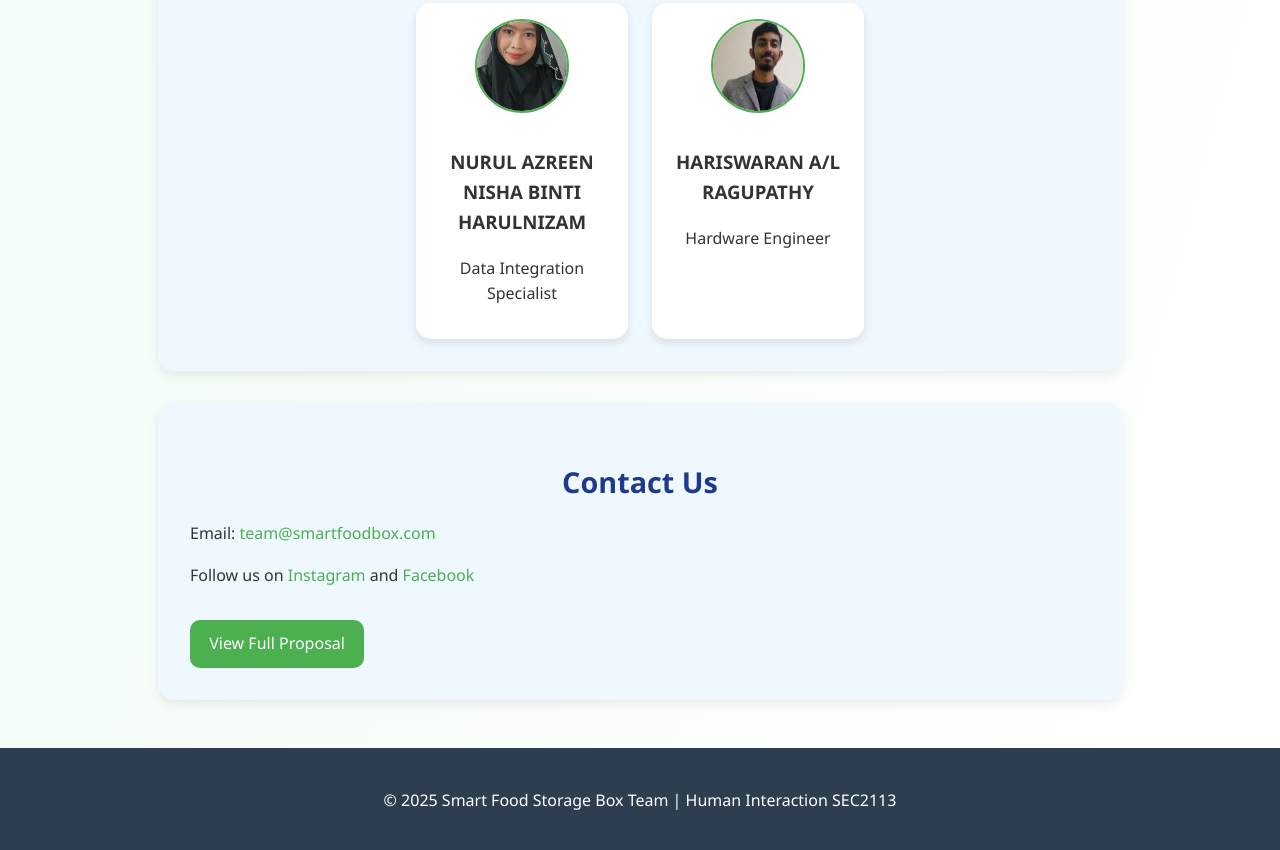
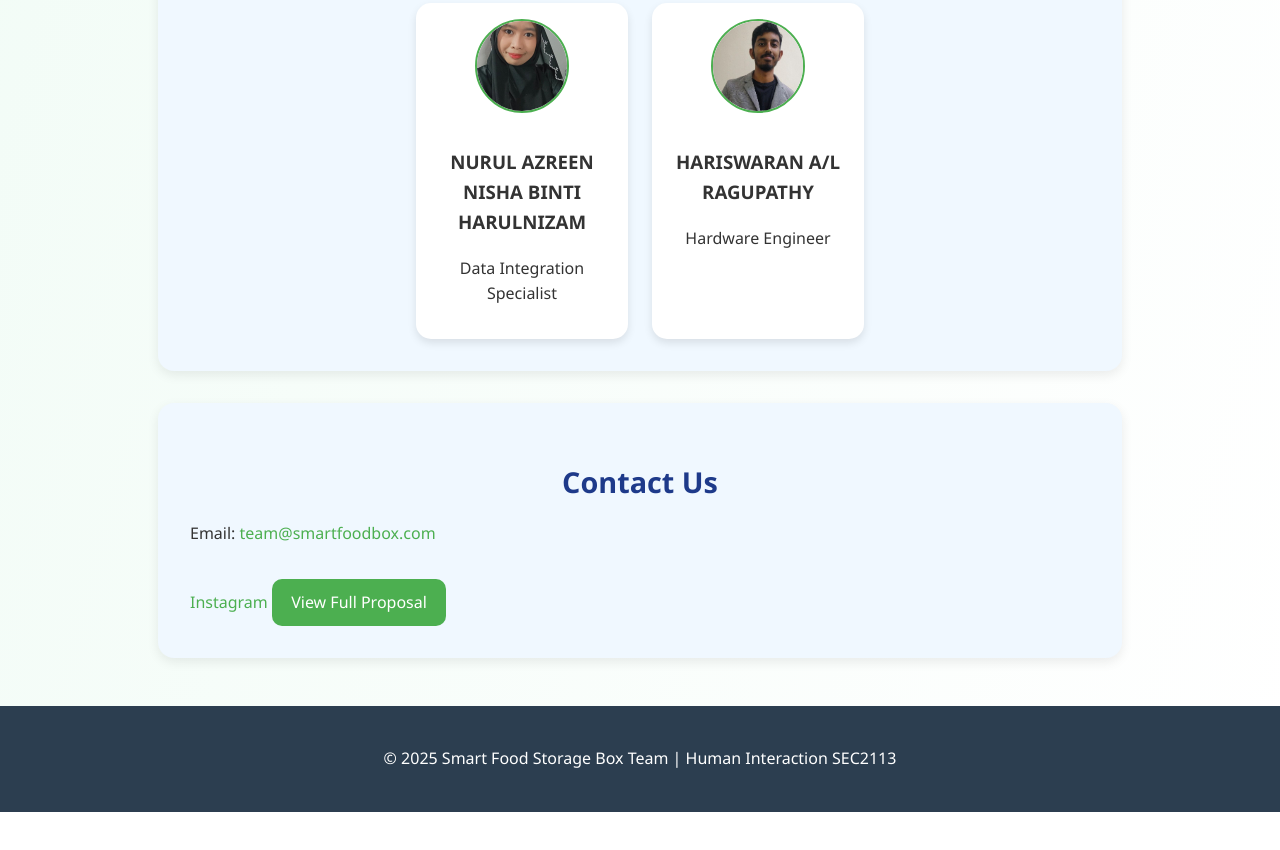
Before and after one commit to yoursnami/food, a plain HTML site: page index.html in a window 1280 px wide. Shown: the part 4040-4890 px from the top of the page. After the commit the page ends 4852 px from the top, so only its background shows below. Drawn offline with Linux system fonts and the light colour scheme.

Commit message:
Update index.html

```diff
--- a/index.html
+++ b/index.html
@@ -230,7 +230,8 @@
   <section>
     <h2>Contact Us</h2>
     <p>Email: <a href="mailto:team@smartfoodbox.com">team@smartfoodbox.com</a></p>
-    <p>Follow us on <a href="https://www.instagram.com/viscountesly_?igsh=MTBzb3BhaThnMXZqaQ%3D%3D&utm_source=qr">Instagram</a> and <a href="#">Facebook</a></p>
+    <a href="https://www.instagram.com/viscountesly_" target="_blank">Instagram</a>
+
       <a href="https://docs.google.com/document/d/e/2PACX-1vSnDjfjo6Dei_VpKK9sp1_Y2N5GBmRef2J6H8wW9jiYDkuecNWA1mBapHytk2HB8juK9L4Ge3pk2iEB/pub?embedded=true" class="button-link" target="_blank">View Full Proposal</a>
   </section>
   <div class="snowflakes" aria-hidden="true">
```
